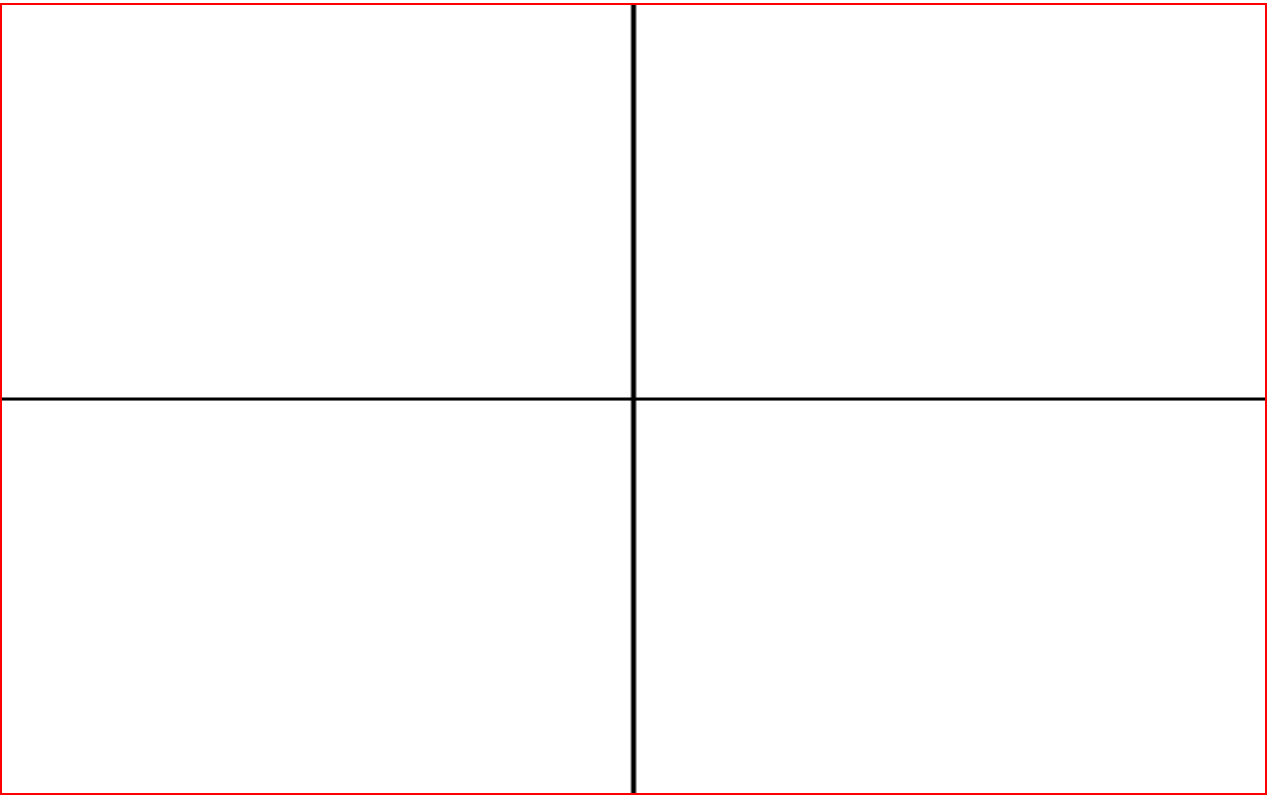
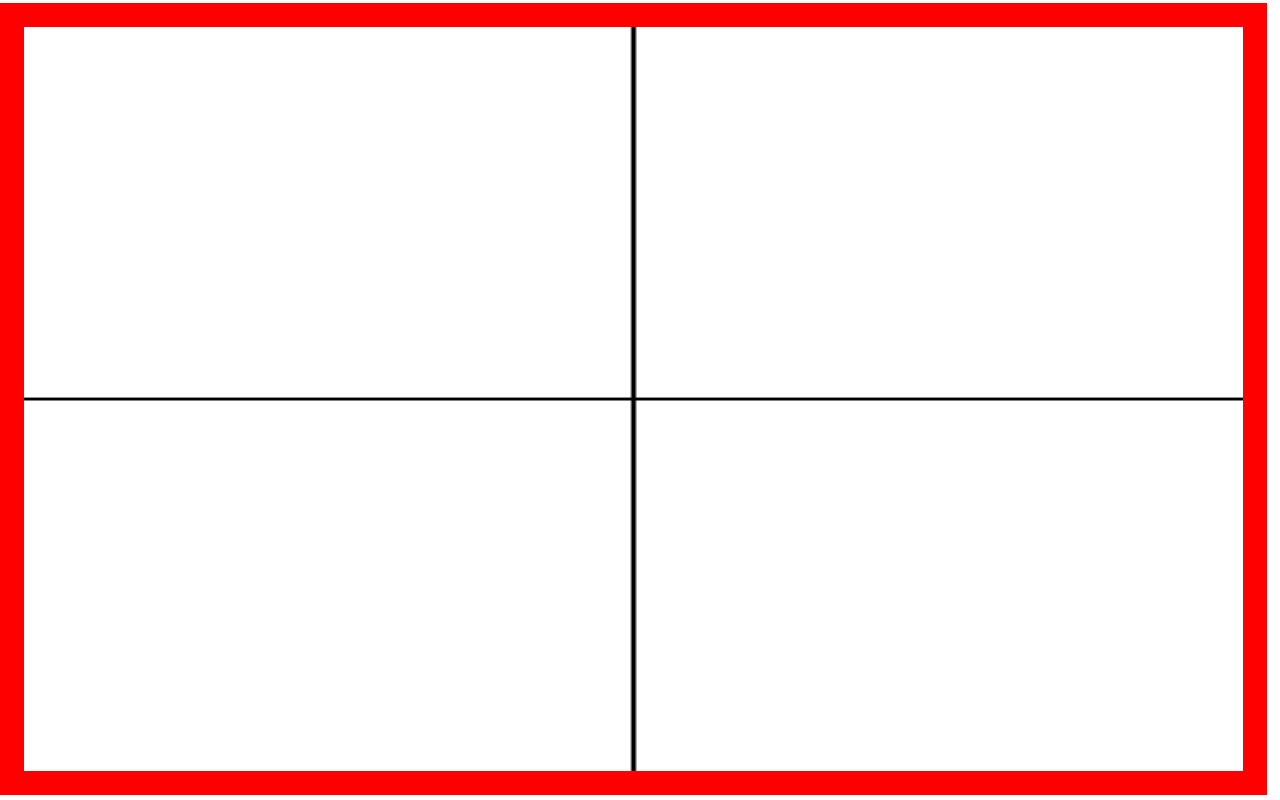
Before and after one commit to dianakhudoyan/coordinates, a plain HTML site: page index.html in a window 1280 px wide. Drawn offline with Linux system fonts and the light colour scheme.

Commit message:
Հայտարարություն ձեր փոփոխությունների մասին

```diff
--- a/style.css
+++ b/style.css
@@ -6,33 +6,14 @@
     text-decoration: none;
 }
 
-
-/* body{
-    padding: 0;
-    margin: 0;
-    width: 100%;
-}
-
-canvas{
-    border: 10px solid red;
-    display: flex;
-    margin: 0 auto;
-    justify-content: center;
-    align-items: center;
-    max-width: 100vw;
-    max-height: 100vh;
-    flex: 1;
-
-
-} */
 body{
     display: flex;
     justify-content: center;
     align-items: center;
-    /* height: 100vh; */
+
 }
 canvas{
-    border: 2px solid red;
+    border: 1.5rem solid red;
     position: absolute;
     top: 3px;
     left: 0px;
```
